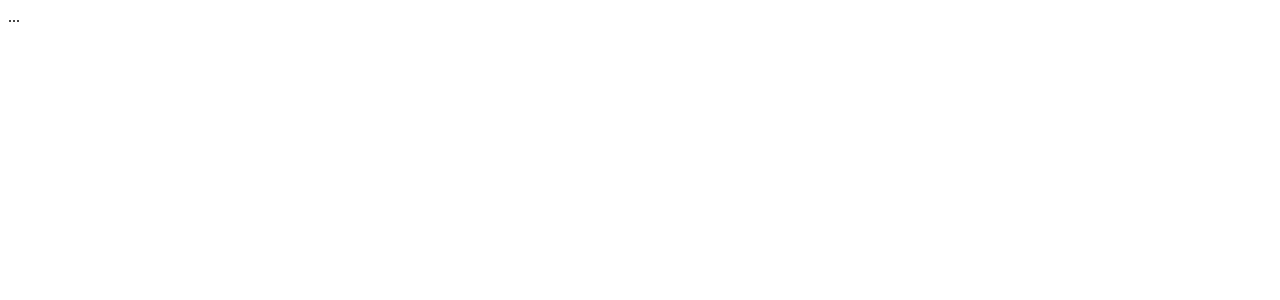
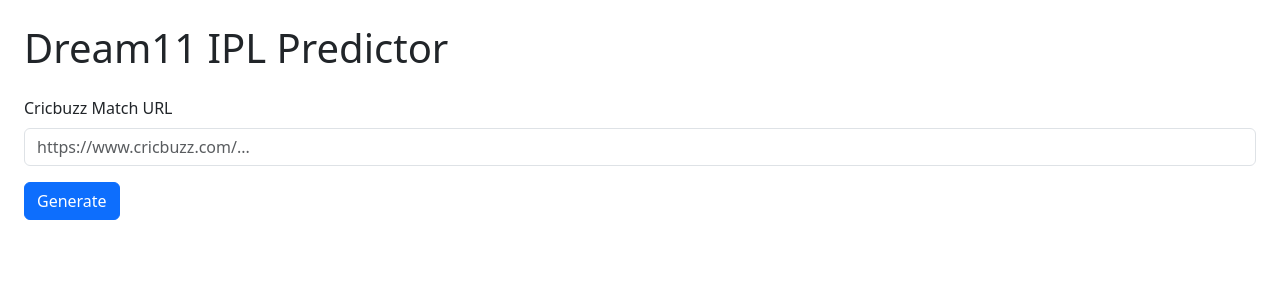
Before and after one commit to madSisyphus11/ScorePredictor, a Flask app: page / in a window 1280 px wide. Before the commit the part shown is almost empty. Shown: the top 300 px of the page. Run offline with Flask 2, Linux system fonts and the light colour scheme; parts of the project's set-up code (start-up, migrations or seed data) failed here and were passed over; some libraries are stand-ins or nearby versions.

Commit message:
Update index.html
Fix index.html to ensure form renders

```diff
--- a/templates/index.html
+++ b/templates/index.html
@@ -1,3 +1,29 @@
 <!doctype html>
 <html lang="en">
-...
+<head>
+  <meta charset="utf-8">
+  <meta name="viewport" content="width=device-width, initial-scale=1">
+  <title>Dream11 Predictor</title>
+  <link
+    href="https://cdn.jsdelivr.net/npm/bootstrap@5.4.3/dist/css/bootstrap.min.css"
+    rel="stylesheet"
+  >
+</head>
+<body class="p-4">
+  <h1 class="mb-4">Dream11 IPL Predictor</h1>
+  <form method="post">
+    <div class="mb-3">
+      <label for="match_url" class="form-label">Cricbuzz Match URL</label>
+      <input
+        type="url"
+        class="form-control"
+        id="match_url"
+        name="match_url"
+        placeholder="https://www.cricbuzz.com/..."
+        required
+      >
+    </div>
+    <button type="submit" class="btn btn-primary">Generate</button>
+  </form>
+</body>
+</html>
```
